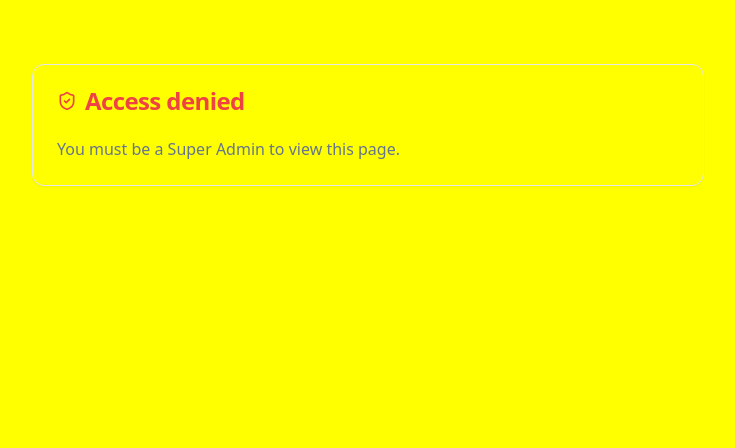
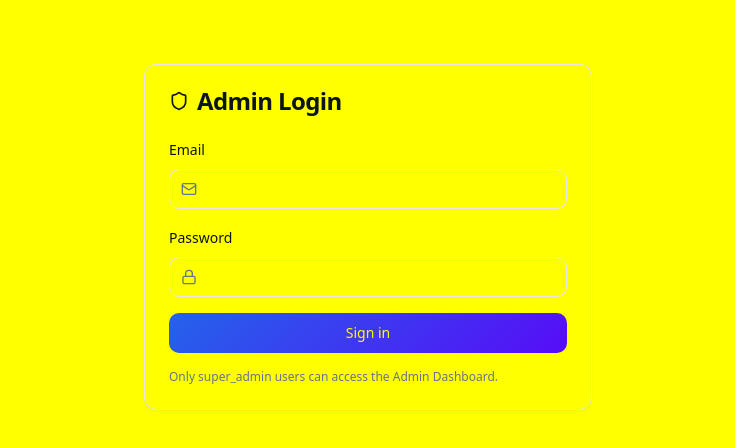
Before and after one commit to ShahArif/one4mentor, a React (Vite) app: page /admin in a window 1280 px wide. Shown: the top 448 px of the page, without its empty margins (272-1007 px from the left). Built offline with nearby package versions, Linux system fonts and the light colour scheme.

Commit message:
Add admin route
Create /admin route for super admin login.

```diff
--- a/src/App.tsx
+++ b/src/App.tsx
@@ -23,7 +23,7 @@ import ReviewsRatings from "./pages/reviews/ReviewsRatings";
 import AnalyticsDashboard from "./pages/analytics/AnalyticsDashboard";
 import AdminDashboard from "./pages/admin/AdminDashboard";
 import AdminSetup from "./pages/admin/AdminSetup";
-
+import AdminLogin from "./pages/admin/AdminLogin";
 const queryClient = new QueryClient();
 
 const App = () => (
@@ -50,7 +50,8 @@ const App = () => (
           <Route path="/session-feedback/:id" element={<SessionFeedback />} />
           <Route path="/reviews" element={<ReviewsRatings />} />
           <Route path="/analytics" element={<AnalyticsDashboard />} />
-          <Route path="/admin" element={<AdminDashboard />} />
+          <Route path="/admin" element={<AdminLogin />} />
+          <Route path="/admin/dashboard" element={<AdminDashboard />} />
           <Route path="/admin/setup" element={<AdminSetup />} />
           {/* ADD ALL CUSTOM ROUTES ABOVE THE CATCH-ALL "*" ROUTE */}
           <Route path="*" element={<NotFound />} />
--- a/src/components/layout/Footer.tsx
+++ b/src/components/layout/Footer.tsx
@@ -24,6 +24,7 @@ export function Footer() {
       { name: "Careers", href: "/careers" },
       { name: "Blog", href: "/blog" },
       { name: "Press", href: "/press" },
+      { name: "Admin", href: "/admin" },
     ],
     support: [
       { name: "Help Center", href: "/help" },
--- /dev/null
+++ b/src/pages/admin/AdminLogin.tsx
@@ -0,0 +1,156 @@
+import { useEffect, useState } from "react";
+import { useNavigate } from "react-router-dom";
+import { Card, CardContent, CardHeader, CardTitle } from "@/components/ui/card";
+import { Button } from "@/components/ui/button";
+import { Input } from "@/components/ui/input";
+import { Label } from "@/components/ui/label";
+import { useToast } from "@/hooks/use-toast";
+import { supabase } from "@/integrations/supabase/client";
+import { Shield, Loader2, Lock, Mail } from "lucide-react";
+
+export default function AdminLogin() {
+  const { toast } = useToast();
+  const navigate = useNavigate();
+  const [email, setEmail] = useState("");
+  const [password, setPassword] = useState("");
+  const [loading, setLoading] = useState(false);
+
+  // Basic SEO
+  if (typeof document !== "undefined") {
+    document.title = "Admin Login | Super Admin";
+    const canonical = document.querySelector('link[rel="canonical"]') || document.createElement("link");
+    canonical.setAttribute("rel", "canonical");
+    canonical.setAttribute("href", `${window.location.origin}/admin`);
+    if (!canonical.parentElement) document.head.appendChild(canonical);
+
+    let meta = document.querySelector('meta[name="description"]');
+    if (!meta) {
+      meta = document.createElement("meta");
+      meta.setAttribute("name", "description");
+      document.head.appendChild(meta);
+    }
+    meta.setAttribute("content", "Admin login for super admin access and dashboard management.");
+  }
+
+  // If already logged in and has role, redirect
+  useEffect(() => {
+    const sub = supabase.auth.onAuthStateChange((_event, session) => {
+      // Avoid supabase calls in callback; defer check
+      if (session?.user) {
+        setTimeout(async () => {
+          const { data: has, error } = await supabase.rpc("has_role", {
+            _user_id: session.user!.id,
+            _role: "super_admin",
+          });
+          if (!error && has) navigate("/admin/dashboard", { replace: true });
+        }, 0);
+      }
+    }).data.subscription;
+
+    // Initial check
+    supabase.auth.getSession().then(async ({ data }) => {
+      const user = data.session?.user;
+      if (user) {
+        const { data: has, error } = await supabase.rpc("has_role", {
+          _user_id: user.id,
+          _role: "super_admin",
+        });
+        if (!error && has) navigate("/admin/dashboard", { replace: true });
+      }
+    });
+
+    return () => {
+      sub.unsubscribe();
+    };
+  }, [navigate]);
+
+  const onSubmit = async (e: React.FormEvent) => {
+    e.preventDefault();
+    setLoading(true);
+    try {
+      const { data, error } = await supabase.auth.signInWithPassword({ email, password });
+      if (error) throw error;
+
+      const user = data.user;
+      if (!user) throw new Error("Login failed");
+
+      const { data: has, error: roleErr } = await supabase.rpc("has_role", {
+        _user_id: user.id,
+        _role: "super_admin",
+      });
+
+      if (roleErr) throw roleErr;
+
+      if (has) {
+        toast({ title: "Welcome, Super Admin", description: "Redirecting to dashboard..." });
+        navigate("/admin/dashboard", { replace: true });
+      } else {
+        await supabase.auth.signOut();
+        toast({
+          title: "Access denied",
+          description: "This account is not a super admin.",
+          variant: "destructive",
+        });
+      }
+    } catch (err: any) {
+      toast({ title: "Login failed", description: err.message, variant: "destructive" });
+    } finally {
+      setLoading(false);
+    }
+  };
+
+  return (
+    <main className="container py-16">
+      <Card className="max-w-md mx-auto">
+        <CardHeader>
+          <CardTitle className="flex items-center gap-2">
+            <Shield className="h-5 w-5" /> Admin Login
+          </CardTitle>
+        </CardHeader>
+        <CardContent>
+          <form onSubmit={onSubmit} className="space-y-4" aria-label="Super Admin Login">
+            <div className="space-y-2">
+              <Label htmlFor="email">Email</Label>
+              <div className="relative">
+                <Mail className="absolute left-3 top-3 h-4 w-4 text-muted-foreground" />
+                <Input
+                  id="email"
+                  type="email"
+                  className="pl-10"
+                  value={email}
+                  onChange={(e) => setEmail(e.target.value)}
+                  required
+                  autoComplete="username"
+                />
+              </div>
+            </div>
+
+            <div className="space-y-2">
+              <Label htmlFor="password">Password</Label>
+              <div className="relative">
+                <Lock className="absolute left-3 top-3 h-4 w-4 text-muted-foreground" />
+                <Input
+                  id="password"
+                  type="password"
+                  className="pl-10"
+                  value={password}
+                  onChange={(e) => setPassword(e.target.value)}
+                  required
+                  autoComplete="current-password"
+                />
+              </div>
+            </div>
+
+            <Button type="submit" className="w-full btn-gradient" disabled={loading}>
+              {loading ? <><Loader2 className="h-4 w-4 mr-2 animate-spin" /> Signing in...</> : "Sign in"}
+            </Button>
+
+            <p className="text-xs text-muted-foreground">
+              Only super_admin users can access the Admin Dashboard.
+            </p>
+          </form>
+        </CardContent>
+      </Card>
+    </main>
+  );
+}
```
